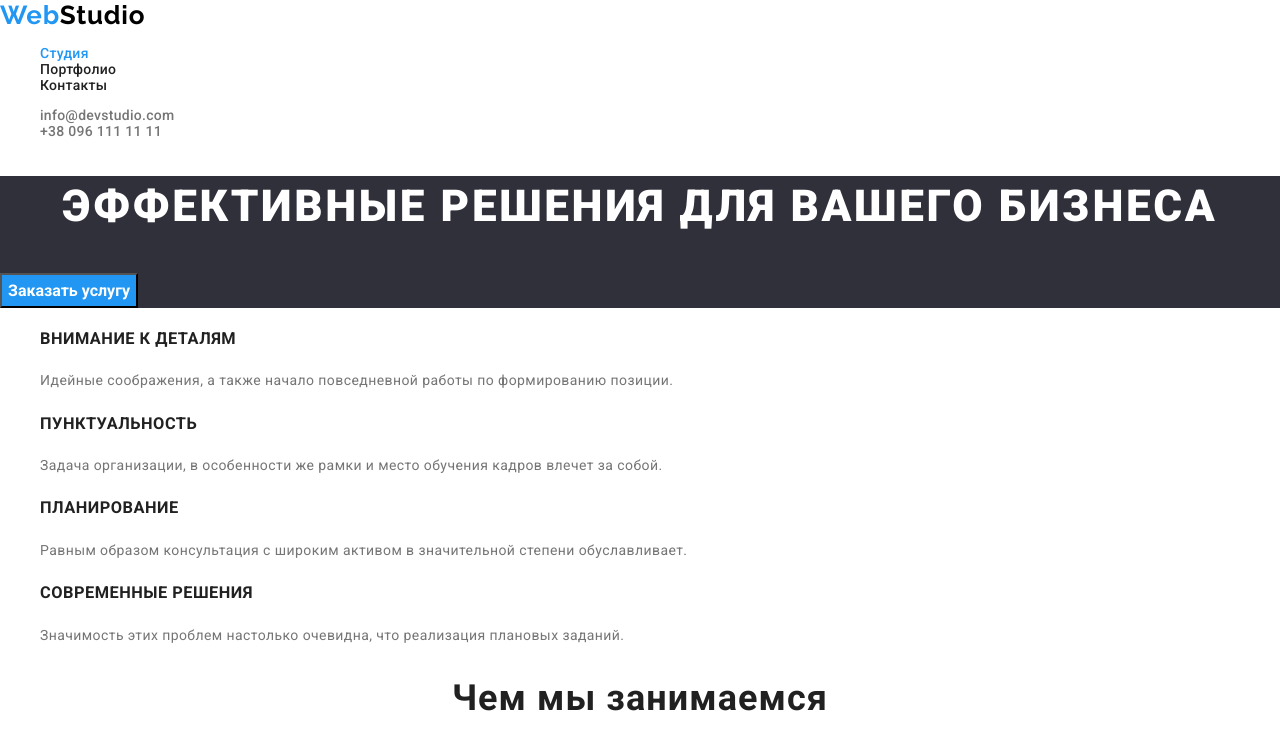
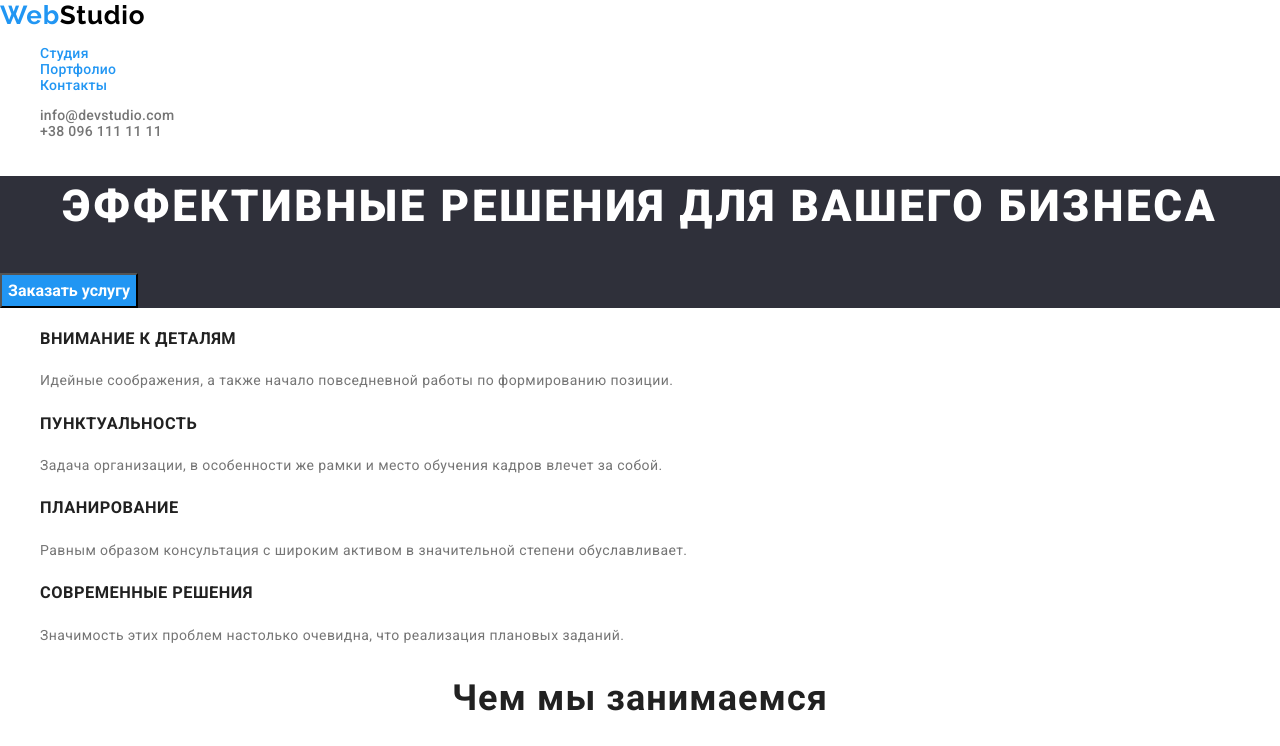
Before and after one commit to dmyyytro/goit-markup-hw-02, a plain HTML site: page index.html in a window 1280 px wide. Shown: the top 746 px of the page. Drawn offline with nearby package versions, Linux system fonts and the light colour scheme.

Commit message:
Update styles.css

```diff
--- a/css/styles.css
+++ b/css/styles.css
@@ -77,9 +77,11 @@ body {
   color: #212121;
 }
 
-.navigation-list-link:hover,
-.navigation-list-link:focus {
-  color: #2196f3;
+.navigation-list-link,
+.contacts-list-link:hover,
+.navigation-list-link,
+.contacts-list-link:focus {
+  color: var(--accent-color);
 }
 
 .contacts-list-link {
@@ -87,11 +89,6 @@ body {
   line-height: 1.143;
   letter-spacing: 0.02em;
   color: var(--text-color);
-}
-
-.contacts-list-link:hover,
-.contacts-list-link:focus {
-  color: #2196f3;
 }
 
 /*===BUTTONS===*/
```
